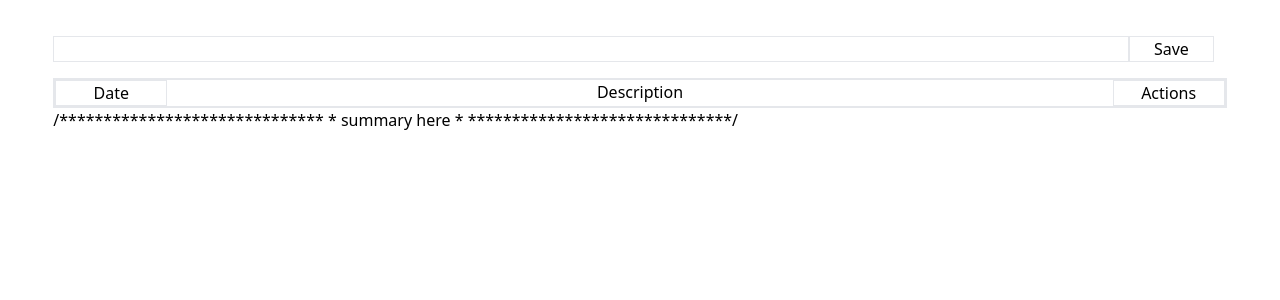
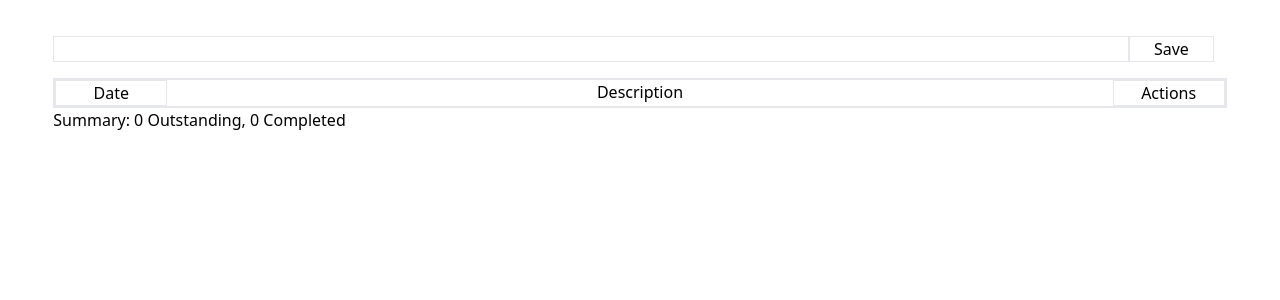
Before and after one commit to grountish/todolist-beabee, a Nuxt app: page / in a window 1280 px wide. Shown: the top 300 px of the page. Built offline with nearby package versions, Linux system fonts and the light colour scheme.

Commit message:
summary v1

```diff
--- a/components/Summary.vue
+++ b/components/Summary.vue
@@ -1,7 +1,7 @@
 <template>
   <div>
 
-    Summary: 0 Outstanding, 0 Completed
+    Summary: {{ returnOutstanding}} Outstanding, {{ returnCompleted}} Completed
 
   </div>
 </template>
@@ -9,7 +9,16 @@
 <script>
 export default {
   props:['todos'],
-
+  computed:{
+    returnOutstanding() {
+      let outstanding = this.todos.filter((todo) => !todo.check)
+      return outstanding.length
+    },
+      returnCompleted() {
+      let completed = this.todos.filter((todo) => todo.check)
+      return completed.length
+    }
+  }
 }
 </script>
 
--- a/components/TodoList.vue
+++ b/components/TodoList.vue
@@ -11,9 +11,8 @@
         <Todo :todo="todo" @DeleteTodo="DeleteTodo" @CheckTodo="CheckTodo" />
       </div>
     </div>
-/******************************
- * summary here               *
- ******************************/
+    <Summary :todos="todos" />
+
   </div>
 </template>
 
```
